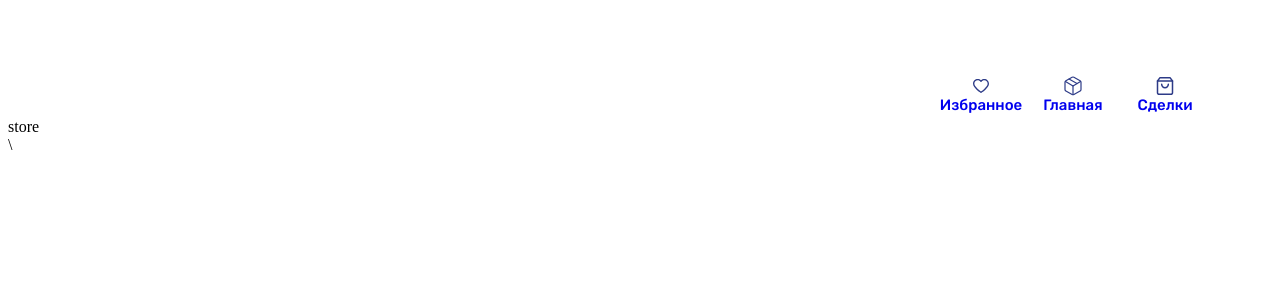
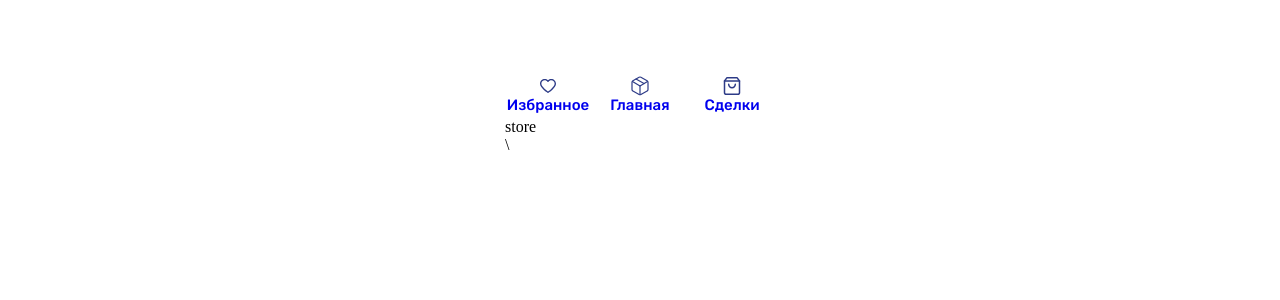
Before and after one commit to nasty23-star/store, a Vue app: page / in a window 1280 px wide. Shown: the top 300 px of the page. Built offline with nearby package versions, Linux system fonts and the light colour scheme.

Commit message:
Добавила глобальные стили, надо вынести в отдельный файл

```diff
--- a/src/App.vue
+++ b/src/App.vue
@@ -101,9 +101,15 @@
   </main>
 </template>
 
-<style scoped>
+<style>
+  #app {
+    display: flex;
+    justify-content: center;
+  }
 body {
   background: #ffffff;
+  display: flex;
+  justify-content: center;
 }
 main {
   max-width: 1200px;
```
